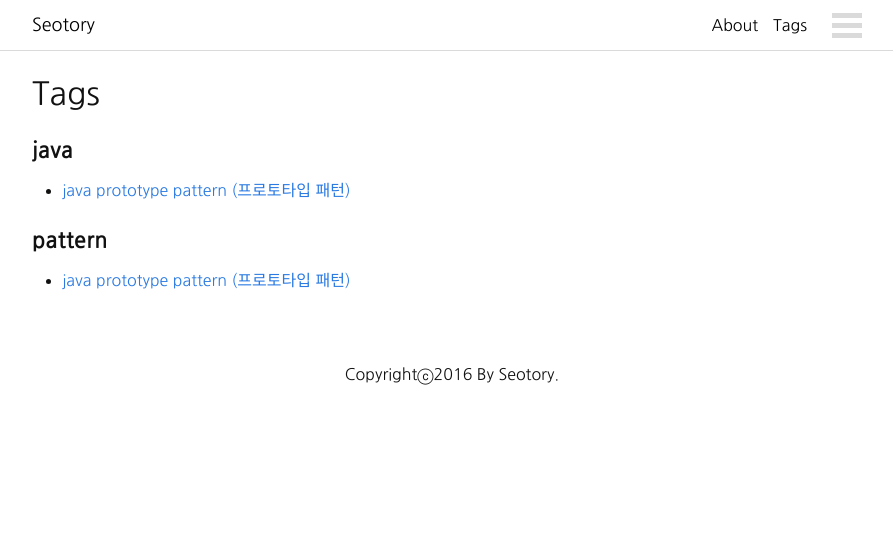
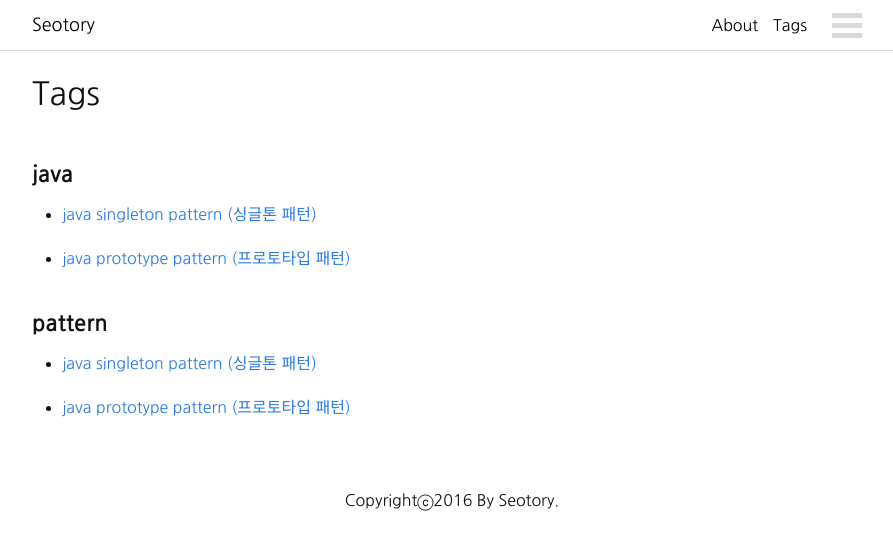
Before and after one commit to seotory/seotory.github.io, a Jekyll site: the page built from tags.md, in a window 1280 px wide. Shown: the top 550 px of the page, without its empty margins (188-1081 px from the left). Built offline with Jekyll 4.4.1, drawn with Linux system fonts in a browser that asks for light colours; nearby versions of some CDN libraries; comment, search, counter and statistics services are not loaded; part of the change alters nothing that is shown.

Commit message:
add singleton post

````diff
--- a/_config.yml
+++ b/_config.yml
@@ -15,6 +15,9 @@ github_username:  seotory
 
 # url change
 permalink: /:year/:month/:day/:title
+
+# timezone
+timezone: Asia/Seoul
 
 # highlighter settings
 # Build settings
@@ -43,7 +46,7 @@ collections:
     permalink: /solution/:categories/:title/
 
 # paging
-paginate: 2
+paginate: 15
 paginate_path: "/list/:num/"
 
 # gems
--- /dev/null
+++ b/_posts/dev/2016-03-19-java-singleton-pattern.markdown
@@ -0,0 +1,197 @@
+---
+layout: post
+title:  java singleton pattern (싱글톤 패턴)
+date:   2016-03-19 12:04:16
+published: true
+categories: dev
+tags:
+- java
+- pattern
+---
+
+예전 블로그에서도 singleton 에 대한 글을 쓴적이 있다. 그때는 매우 단순하게 적었으나 이번에는 조금 방대할 것이다. 단일 인스턴스를 다양하게 만들 수 있는
+방법을 예제로 통해 한번 알아 보도록 하자.
+
+<!--more-->
+
+# singleton 이란?
+
+프로그래밍 세계에 OOP 의 개념이 생기면서 객체 자체에 대한 많은 연구와 패턴(pattern)들이 생겨났다. singleton pattern은 인스턴스가 사용될 때에 똑같은 인스턴스를 만들어 내는 것이 아니라, 동일 인스턴스를 사용하게끔 하는 것이 기본 전략이다. 프로그램상에서 동일한 커넥션 객체를 만든다던지, 하나만 사용되야하는 객체를 만들때 매우 유용하다. singleton pattern은 4대 디자인 패턴에 들어갈 정도로 흔히 쓰이는 패턴이다. 물론 core java(java.lang.Runtime, java.awt.Desktop 등등)에서도 singleton pattern이 사용된다.
+
+# Eager initialization
+
+아래가 가장 기본적인 singleton pattern이다. 전역 변수로 instance를 만드는데 private static을 이용한다. static이 붙은 클래스변수는 인스턴스화에 상관없이 사용이 가능하게 된다. 하지만 앞의 private 접근제어자로 인해 EagerInitialization.instance로의 접근은 불가능하다. 이런 상태에서 생성자를 private로 명시한다. 생성자를 private로 붙이게되면, new 키워드를 사용할 수 없게된다. 즉 다른 클래스에서 EagerInitialization instance = new EagerInitialization(); 이런 방법을 통한 인스턴스 생성은 불가능해진다. 결국 외부 클래스가 EagerInitialization 클래스의 인스턴스를 가질 수 있는 방법은 11번째 라인에 있는 getInstance() method를 사용하는 수 밖에 없다.
+
+```java
+public class EagerInitialization {
+	// private static 로 선언.
+	private static EagerInitialization instance = new EagerInitialization();
+	// 생성자
+	private EagerInitialization () {
+		System.out.println( "call EagerInitialization constructor." );
+	}
+	// 조회 method
+	public static EagerInitialization getInstance () {
+		return instance;
+	}
+
+	public void print () {
+		System.out.println("It's print() method in EagerInitialization instance.");
+		System.out.println("instance hashCode > " + instance.hashCode());
+	}
+}
+```
+
+위의 단순한 singleton pattern은 리소스가 작은 프로그램일때엔 고도화 대상이 아니다. 하지만 프로그램의 크기가 커져서 수 많은 클래스에서 위와 같은 singleton pattern을 사용한다고 가정해보자. 3번째 라인의 new EagerInitialization();으로 인해 클래스가 load 되는 시점에 인스턴스를 생성시키는데 이마저도 부담스러울 수가 있다. 또한 이 소스는 EagerInitialization 클래스가 인스턴스화 되는 시점에 어떠한 에러처리도 할 수가 없다.
+
+# static block initialization
+
+```java
+public class StaticBlockInitalization {
+	private static StaticBlockInitalization instance;
+	private StaticBlockInitalization () {}
+
+	static {
+		try {
+			System.out.println("instance create..");
+			instance = new StaticBlockInitalization();
+		} catch (Exception e) {
+			throw new RuntimeException("Exception creating StaticBlockInitalization instance.");
+		}
+	}
+
+	public static StaticBlockInitalization getInstance () {
+		return instance;
+	}
+
+	public void print () {
+		System.out.println("It's print() method in StaticBlockInitalization instance.");
+		System.out.println("instance hashCode > " + instance.hashCode());
+	}
+
+}
+```
+
+static 초기화블럭을 이용하면 클래스가 로딩 될 때 최초 한번 실행하게 된다. 특히나 초기화블럭을 이용하면 logic을 담을 수 있기 때문에 복잡한 초기변수 셋팅이나 위와 같이 에러처리를 위한 구문을 담을 수 있다. 첫 번째 패턴보다 좋아보이지만 인스턴스가 사용되는 시점에 생성되는 것은 아니다.
+
+# lazy initialization
+
+이제 클래스 인스턴스가 사용되는 시점에 인스턴스를 만드는 singleton pattern을 배워보도록 하자. 아래 소스의 lazy initialization pattern은 필요할때 인스턴스를 생성시키는 것이 핵심이다.
+
+```java
+public class LazyInitialization {
+
+	private static LazyInitialization instance;
+	private LazyInitialization () {}
+
+	public static LazyInitialization getInstance () {
+		if ( instance == null )
+			instance = new LazyInitialization();
+		return instance;
+	}
+
+	public void print () {
+		System.out.println("It's print() method in LazyInitialization instance.");
+		System.out.println("instance hashCode > " + instance.hashCode());
+	}
+}
+```
+
+new LazyInitialization(); 가 어디에 선언되었는지 주목해보자. getInstance() method 안에서 사용되었다. if문을 이용해 instance가 null 인 경우에만 new를 사용해 객체를 생성하였다. 최초 사용시점에만 인스턴스화 시키기 때문에 프로그램이 메모리에 적재되는 시점에 부담이 많이 줄게된다. 하지만 여전히 문제는 남아있다. 만약 프로그램이 muilti thread 방식이라면 위와 같은 singleton pattern은 안전하지 않다. 동일 시점에 getInstance() method를 호출하면 인스턴스가 두번 생길 위험이 있다.
+
+# thread safe initalization
+
+위에서 문제가 되었던 muilit thread문제를 해결하기 위해 synchronized(동기화)를 사용하여 singleton pattern을 구현한다. 여러 thread들이 동시에 접근해서 인스턴스를 생성시키는 위험은 없어졌다. 하지만 수 많은 thread 들이 getInstance() method 를 호출하게 되면 높은 cost 비용으로 인해 프로그램 전반에 성능저하가 일어난다.
+
+```java
+public class ThreadSafeInitalization {
+
+	private static ThreadSafeInitalization instance;
+	private ThreadSafeInitalization () {}
+
+	public static synchronized ThreadSafeInitalization getInstance () {
+		if (instance == null)
+			instance = new ThreadSafeInitalization();
+		return instance;
+	}
+
+	public void print () {
+		System.out.println("It's print() method in ThreadSafeInitalization instance.");
+		System.out.println("instance hashCode > " + instance.hashCode());
+	}
+
+}
+```
+
+# initialization on demand holder idiom
+
+미국 메릴랜드 대학의 컴퓨터 과학 연구원인 Bill pugh 가 기존의 java singleton pattern이 가지고 있는 문제들을 해결 하기 위해 새로운 singleton pattern을 제시하였다. Initialization on demand holder idiom기법이다. 이것은 jvm 의 class loader의 매커니즘과 class의 load 시점을 이용하여 내부 class를 생성시킴으로 thread 간의 동기화 문제를 해결한다.
+
+```java
+public class InitializationOnDemandHolderIdiom {
+
+	private InitializationOnDemandHolderIdiom () {}
+	private static class Singleton {
+		private static final InitializationOnDemandHolderIdiom instance = new InitializationOnDemandHolderIdiom();
+	}
+
+	public static InitializationOnDemandHolderIdiom getInstance () {
+		System.out.println("create instance");
+		return Singleton.instance;
+	}
+}
+```
+
+initialization on demand holder idiom 역시 lazy initialization이 가능하며 모든 java 버젼과, jvm에서 사용이 가능하다. 현재 java 에서 singleton 을 생성시킨다고 하면 거의 위의 방법을 사용한다고 보면 된다.
+
+# enum initialization
+
+Joshua Bloch가 작성한 effective java 책에서 enum singleton 방법이 소개 되었다.
+
+```java
+public enum EnumInitialization {
+	INSTANCE;
+	static String test = "";
+	public static EnumInitialization getInstance() {
+		test = "test";
+		return INSTANCE;
+	}
+}
+```
+
+enum 이 singleton pattern 으로 사용될 수 있는 이유는 아래와 같다.
+
+- INSTANCE 가 생성될 때, multi thread 로 부터 안전하다. (추가된 methed 들은 safed 하지 않을 수도 있다.)
+- 단 한번의 인스턴스 생성을 보장한다.
+- 사용이 간편하다.
+- enum value는 자바 프로그램 전역에서 접근이 가능하다.
+
+# using reflection to destroy singleton
+
+위에서 여러 방법으로 singleton을 만들어 보았으니 이번엔 java의 reflection을 이용하여 singleton을 깨뜨려 보는법도 배워보자. 누군가 작성한 코드를 원본 수정없이 작업해야 할때 이용될 수 있을 것이다.
+
+```java
+public class UsingReflectionToDestroySingleton {
+
+	public static void main (String[] args) {
+		EagerInitialization instance = EagerInitialization.getInstance();
+		EagerInitialization instance2 = null;
+
+		try {
+			Constructor[] constructors = EagerInitialization.class.getDeclaredConstructors();
+			for ( Constructor constructor : constructors ) {
+				constructor.setAccessible(true);
+				instance2 = (EagerInitialization)constructor.newInstance();
+			}
+		} catch (Exception e) {
+
+		}
+
+		System.out.println(instance.hashCode());
+		System.out.println(instance2.hashCode());
+
+	}
+}
+```
+
+위의 코드를 실행해보면 아래 System.out.println();의 두 라인에서 찍히는 hachCode()값이 다른 것을 확인 할 수 있다. java의 reflection은 매우 강력하다. 설령 class 의 생성자가 private 일지라도 강제로 가져와서 새로운 인스턴스 생성이 가능하다. 결국 singleton pattern을 깨뜨리는 것이다. 이 외에도 reflection을 여러곳에서 사용할 수 있으니 알아두는 것이 좋다.
--- a/_sass/_layout.scss
+++ b/_sass/_layout.scss
@@ -90,6 +90,7 @@
 
 article {
   h1, h2, h3, h4, h5, h6 {
+    margin-top: 30px;
     font-weight: 700;
   }
 }
````
Lines whose indentation alone changed are shown as unchanged.
